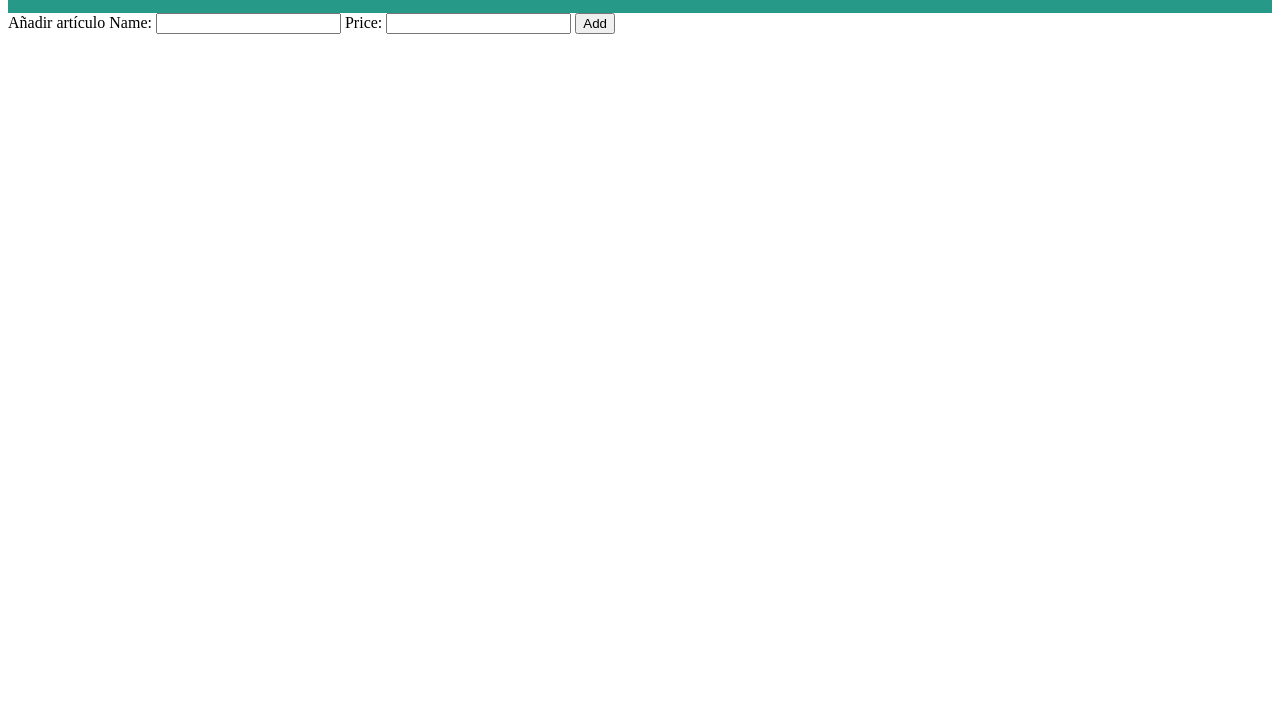
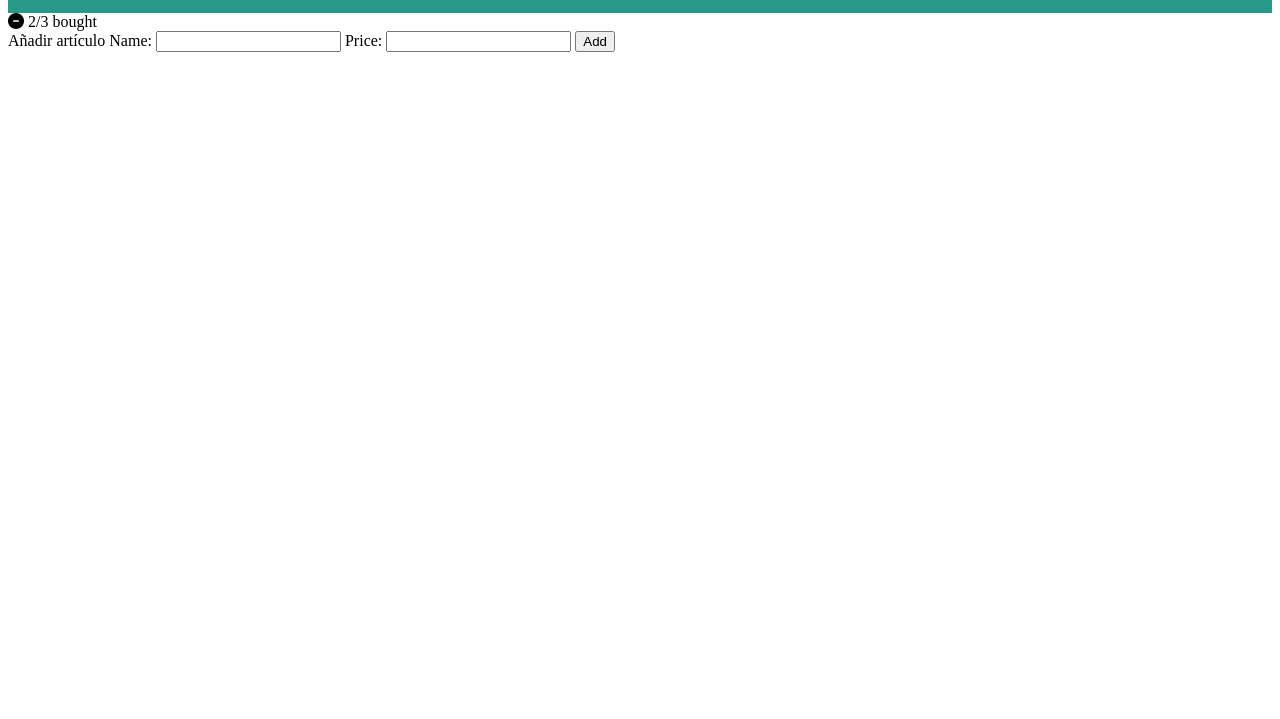
Before and after one commit to AnnaMaPe/202301-w1ch3-Anna-Marrodan, a website built with Parcel: page src/add-article.html in a window 1280 px wide. Shown: the part 81-800 px from the top of the page. Built offline with nearby package versions, Linux system fonts and the light colour scheme.

Commit message:
Link icons to css add icons to html files

```diff
--- a/package.json
+++ b/package.json
@@ -14,5 +14,8 @@
   "devDependencies": {
     "parcel": "^2.8.2",
     "rimraf": "^3.0.2"
+  },
+  "dependencies": {
+    "@fortawesome/fontawesome-free": "^6.2.1"
   }
 }
--- a/src/add-article.html
+++ b/src/add-article.html
@@ -24,6 +24,10 @@
     </header>
   </div>
   <main>
+    <section>
+      <i class="fa-solid fa-circle-minus"></i>
+      <span> 2/3 bought</span>
+    </section>
     <form>Añadir artículo
       <label for="name">Name:</label>
       <input type="text" name="name">
--- a/src/style.css
+++ b/src/style.css
@@ -1,3 +1,5 @@
+@import url("/node_modules/@fortawesome/fontawesome-free/css/all.min.css");
+
 header {
   background-color: #279989;
   display: flex;
```
Also changed, not shown: src/index.html (+1 -1 lines), 1 other file.
